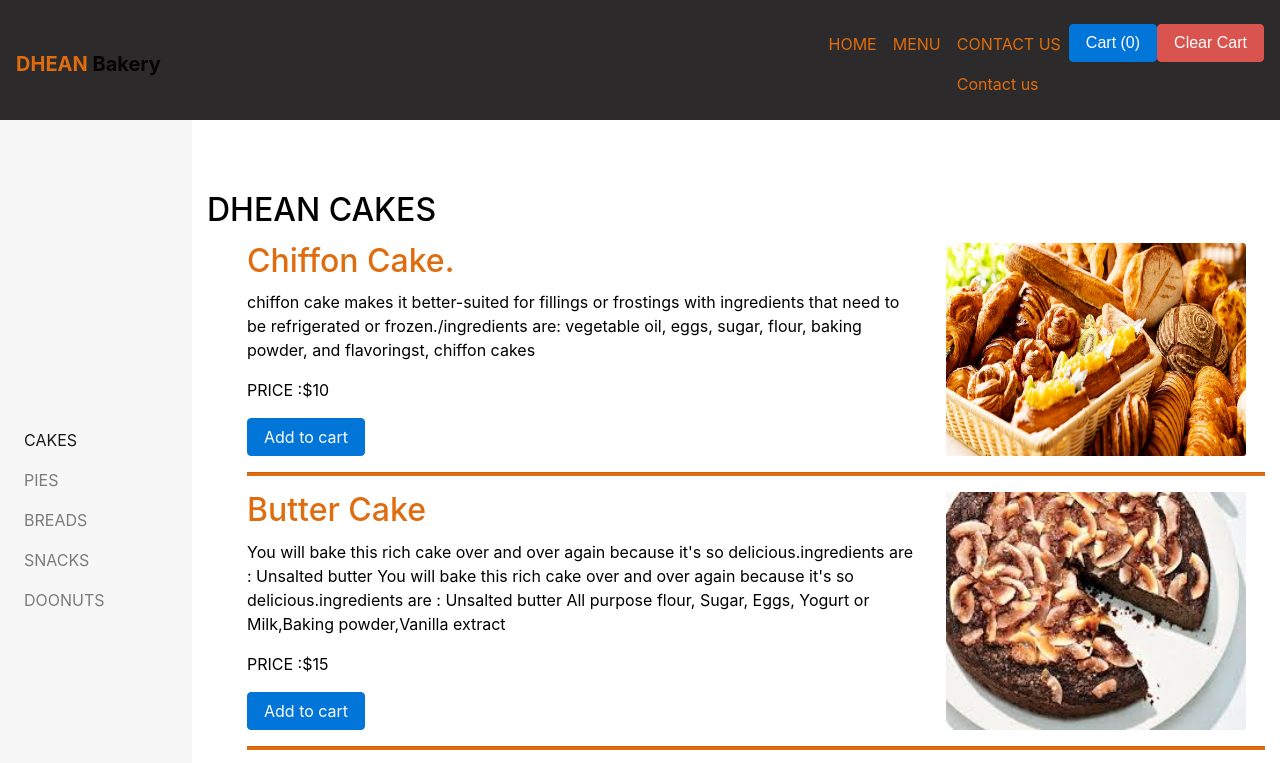
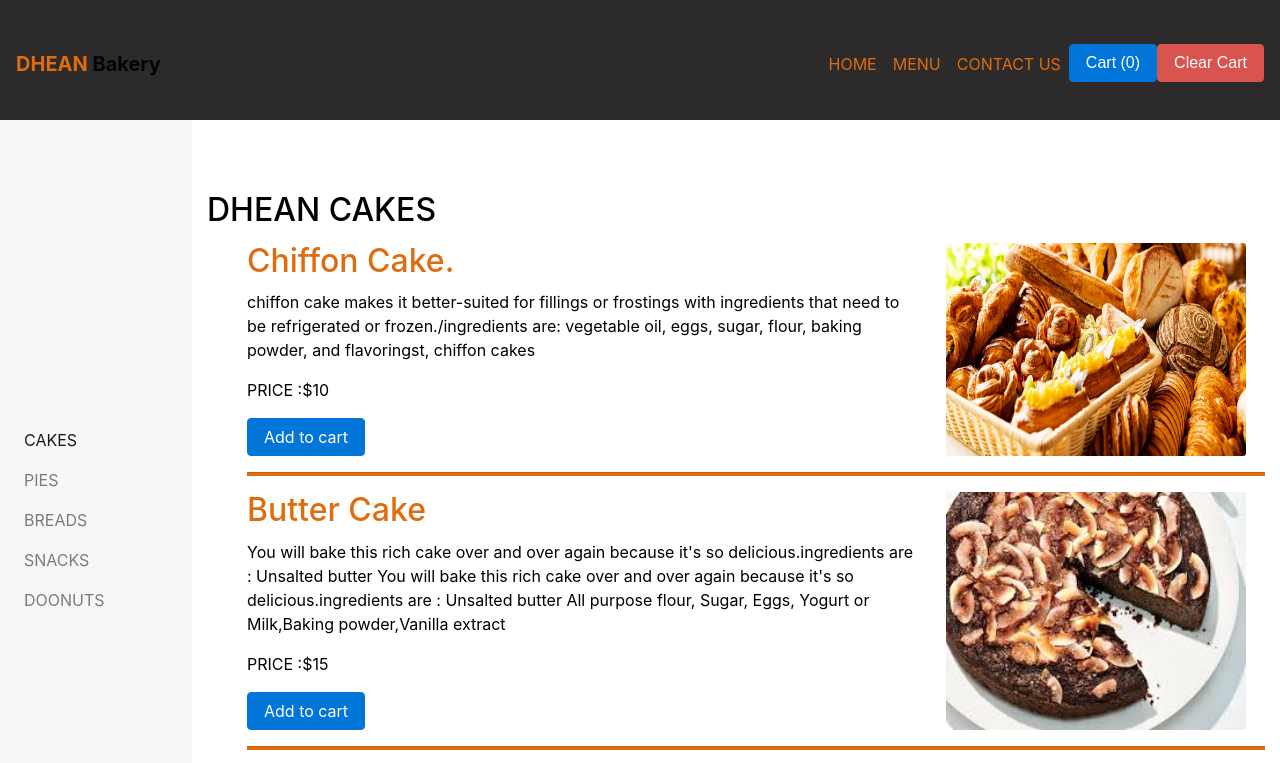
Before and after one commit to nadineuwineza/bakeryshop, a plain HTML site: page menu.html in a window 1280 px wide. Shown: the top 763 px of the page. Drawn offline with nearby package versions, Linux system fonts and the light colour scheme; a script that the page names is missing.

Commit message:
link the contact-us

```diff
--- a/menu.html
+++ b/menu.html
@@ -25,10 +25,7 @@
           <a class="nav-link" href="#"><span class="highlight">MENU</span></a>
         </li>
         <li class="nav-item">
-
           <a class="nav-link" href="index.html#Contactus"><span class="highlight">CONTACT US</span></a>
-
-          <a class="nav-link" href="index.html#..."><span class="highlight">Contact us</span></a>
         </li>
         <li class="nav-item">
           <button type="button" class="btn btn-primary" data-toggle="modal" data-target="#cart">Cart (<span class="total-count"></span>)</button><button class="clear-cart btn btn-danger">Clear Cart</button>
```
